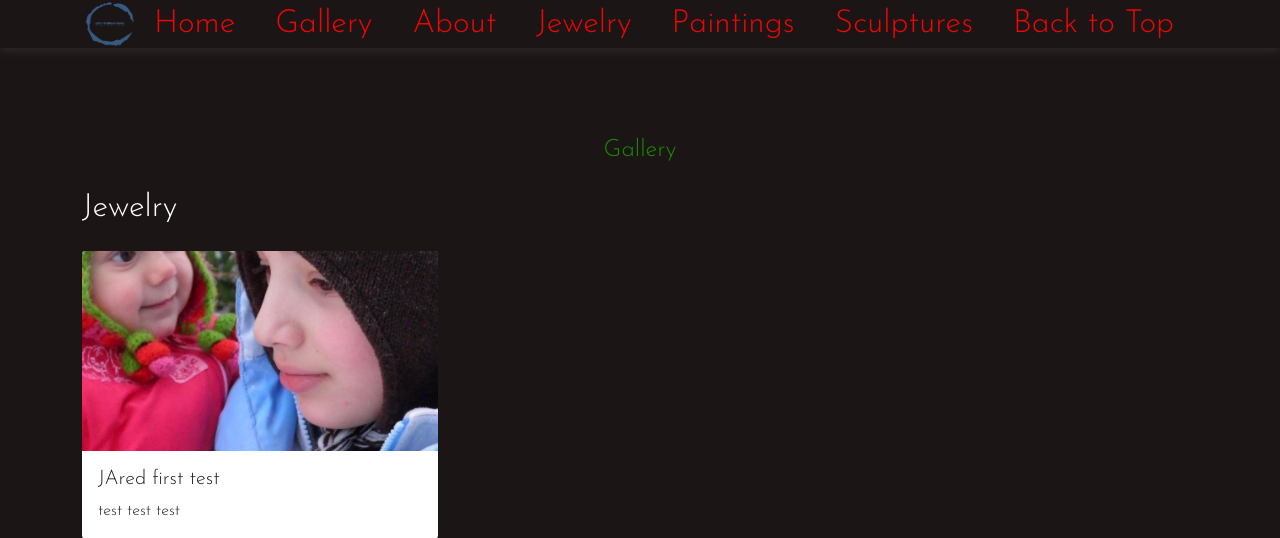
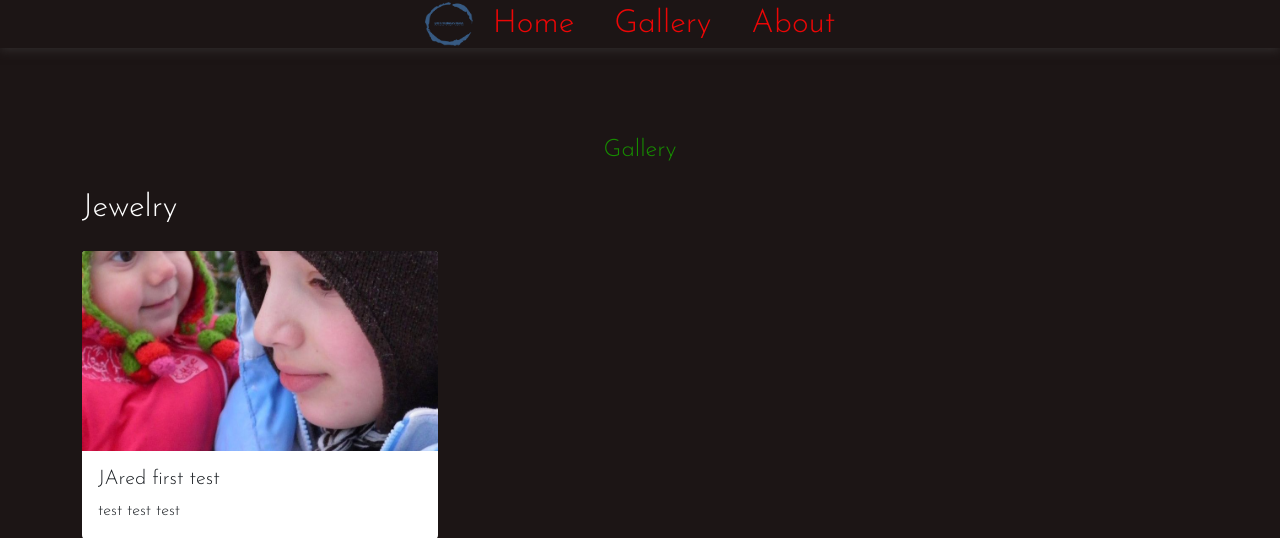
Before and after one commit to Jaredslocker21/brittassite, a Django app: page /gallery/ in a window 1280 px wide. Shown: the top 538 px of the page. Run offline with Django 3.2, Linux system fonts and the light colour scheme; data comes from the database, SQL or seed files in the repository; data that the repository does not hold is empty; some libraries are stand-ins or nearby versions.

Commit message:
all good number 2

```diff
--- a/brittas_blog/templates/gallery.html
+++ b/brittas_blog/templates/gallery.html
@@ -40,19 +40,7 @@
             <div class="bar"></div>
             <div class="bar"></div>
         </nav>
-        <nav class="submenu">
-            <!-- Submenu content -->
-            <ul>
-                <li><a href="#jewelry">Jewelry</a></li>
-                <li><a href="#paintings">Paintings</a></li>
-                <li><a href="#sculptures">Sculptures</a></li>
-                <li><a href="#top">Back to Top</a></li>
-            </ul>
-        </nav>
     </header>
-
-    </header>
-
     <!-- Gallery Sections -->
     <main>
         {% block content %}
```
